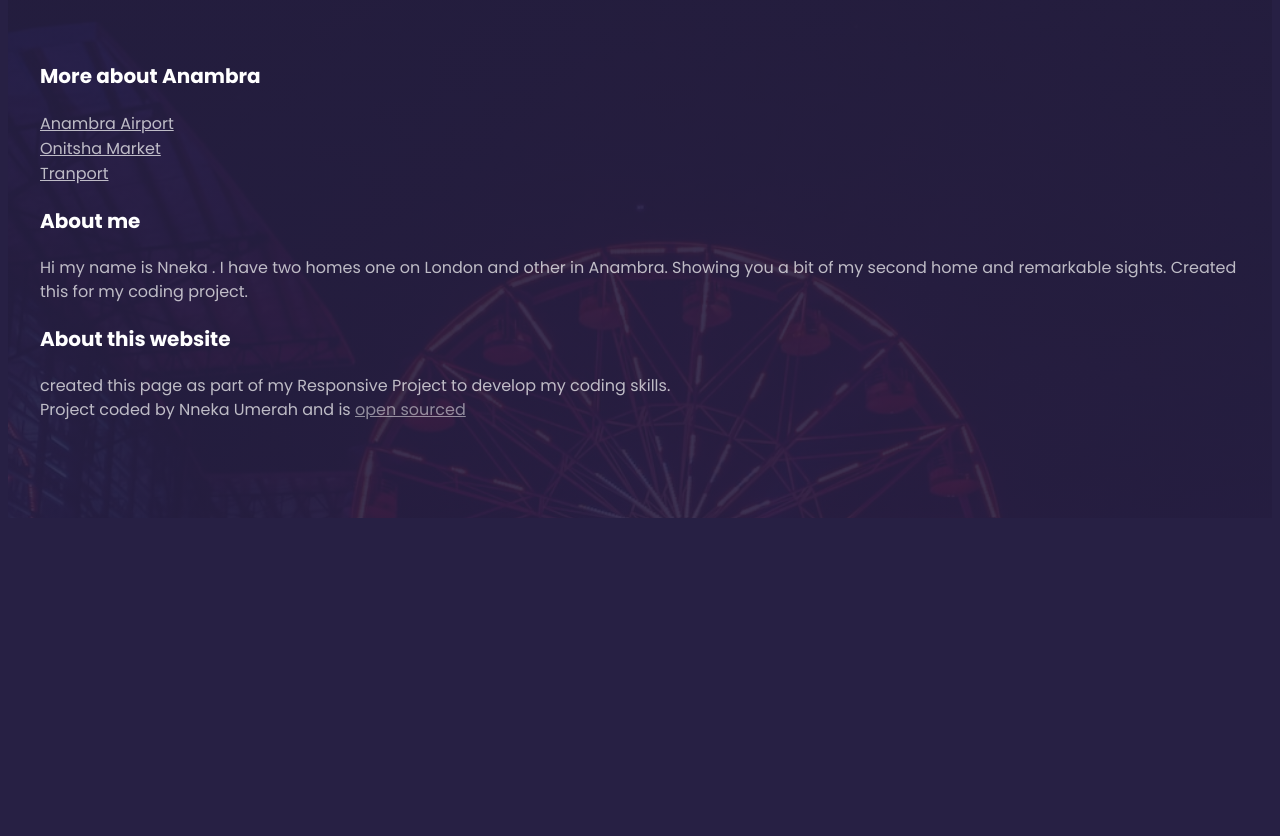
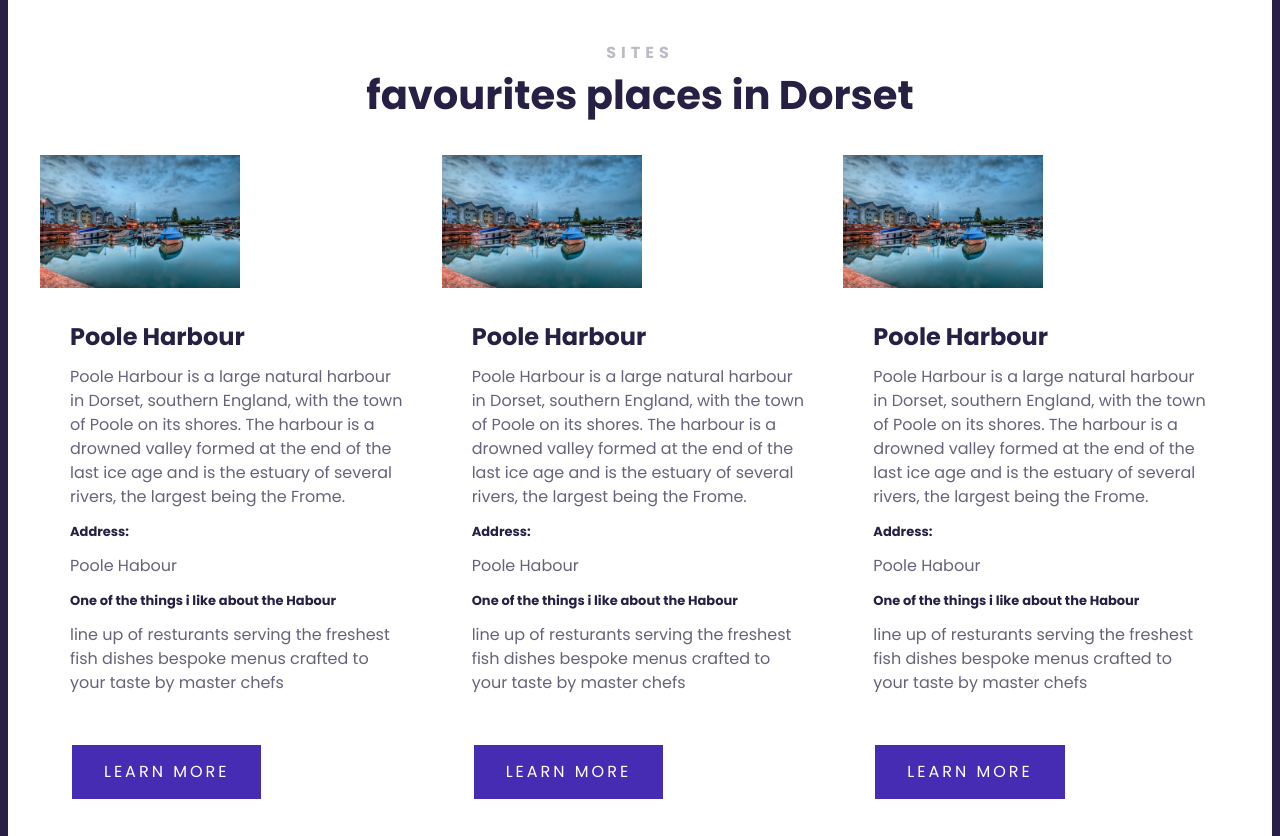
Before and after one commit to Cocreatorpattern/IJE, a plain HTML site: page index.html in a window 1280 px wide. Shown: the part 1620-2456 px from the top of the page. Before the commit the page ends 2146 px from the top, so only its background shows below. Drawn offline with Linux system fonts and the light colour scheme.

Commit message:
added card and main images

```diff
--- a/index.html
+++ b/index.html
@@ -50,6 +50,118 @@
             </p>
           </div>
         </section>
+        <section class="secondary">
+          <h2 class="text-center">sites</h2>
+          <h3 class="text-center">favourites places in Dorset</h3>
+
+          <div class="places">
+            <div class="card">
+              <div class="card-header">
+                <img
+                  src="image/Poole.jpg"
+                  alt=""
+                  width="200px"
+                  class="img-responsive"
+                />
+              </div>
+              <div class="card-body">
+                <h4>Poole Harbour</h4>
+                <p>
+                  Poole Harbour is a large natural harbour in Dorset, southern
+                  England, with the town of Poole on its shores. The harbour is
+                  a drowned valley formed at the end of the last ice age and is
+                  the estuary of several rivers, the largest being the Frome.
+                </p>
+                <h5>Address:</h5>
+                <p>Poole Habour</p>
+                <h5>One of the things i like about the Habour</h5>
+                <p>
+                  line up of resturants serving the freshest fish dishes bespoke
+                  menus crafted to your taste by master chefs
+                </p>
+              </div>
+              <div class="card-footer">
+                <a
+                  href="https://maps.app.goo.gl/RVg86wqdqyH5sorR9"
+                  class="btn"
+                  target="_blank"
+                >
+                  Learn more</a
+                >
+              </div>
+            </div>
+            <div class="card">
+              <div class="card-header">
+                <img
+                  src="image/Poole.jpg"
+                  alt=""
+                  width="200px"
+                  class="img-responsive"
+                />
+              </div>
+              <div class="card-body">
+                <h4>Poole Harbour</h4>
+                <p>
+                  Poole Harbour is a large natural harbour in Dorset, southern
+                  England, with the town of Poole on its shores. The harbour is
+                  a drowned valley formed at the end of the last ice age and is
+                  the estuary of several rivers, the largest being the Frome.
+                </p>
+                <h5>Address:</h5>
+                <p>Poole Habour</p>
+                <h5>One of the things i like about the Habour</h5>
+                <p>
+                  line up of resturants serving the freshest fish dishes bespoke
+                  menus crafted to your taste by master chefs
+                </p>
+              </div>
+              <div class="card-footer">
+                <a
+                  href="https://maps.app.goo.gl/RVg86wqdqyH5sorR9"
+                  class="btn"
+                  target="_blank"
+                >
+                  Learn more</a
+                >
+              </div>
+            </div>
+            <div class="card">
+              <div class="card-header">
+                <img
+                  src="image/Poole.jpg"
+                  alt=""
+                  width="200px"
+                  class="img-responsive"
+                />
+              </div>
+              <div class="card-body">
+                <h4>Poole Harbour</h4>
+                <p>
+                  Poole Harbour is a large natural harbour in Dorset, southern
+                  England, with the town of Poole on its shores. The harbour is
+                  a drowned valley formed at the end of the last ice age and is
+                  the estuary of several rivers, the largest being the Frome.
+                </p>
+                <h5>Address:</h5>
+                <p>Poole Habour</p>
+                <h5>One of the things i like about the Habour</h5>
+                <p>
+                  line up of resturants serving the freshest fish dishes bespoke
+                  menus crafted to your taste by master chefs
+                </p>
+              </div>
+              <div class="card-footer">
+                <a
+                  href="https://maps.app.goo.gl/RVg86wqdqyH5sorR9"
+                  class="btn"
+                  target="_blank"
+                >
+                  Learn more</a
+                >
+              </div>
+            </div>
+          </div>
+        </section>
       </main>
       <footer>
         <section class="boxes">
@@ -86,7 +198,7 @@
           <div>
             <h3>About me</h3>
             <p>
-              Hi my name is Nneka . I have two homes one on London and other in
+              Hi my name is Nneka . I have two homes one on London, other in
               Anambra. Showing you a bit of my second home and remarkable
               sights. Created this for my coding project.
             </p>
--- a/src/style.css
+++ b/src/style.css
@@ -7,6 +7,10 @@ body {
   max-width: 1400px;
   margin: 0 auto;
 }
+.text-center {
+  text-align: center;
+}
+
 .box {
   display: grid;
   grid-gap: 64px;
@@ -14,13 +18,45 @@ body {
 }
 .img-responsive {
   max-width: 100%;
+  text-align: center;
+  display: inline-block;
 }
 .boxes {
   grid-template-columns: 1fr 1fr;
 }
 
 .boxes {
+  display: grid;
   grid-template-columns: 1fr 2fr 2fr;
+}
+
+.places {
+  display: grid;
+  grid-template-columns: 1fr 1fr 1fr;
+  grid-gap: 5px;
+}
+.card {
+  background: white;
+  margin: 30px 0;
+}
+.card-body {
+  padding: 30px;
+}
+.card-footer {
+  padding: 0 30px 30px;
+}
+.btn {
+  display: inline-block;
+  color: white;
+  font-size: 16px;
+  line-height: 1.5;
+  text-align: center;
+  letter-spacing: 3px;
+  text-transform: uppercase;
+  padding: 15px 32px;
+  margin: 4px 2px;
+  background-color: #462cb3;
+  text-decoration: none;
 }
 
 section {
@@ -96,7 +132,21 @@ main h3 {
   color: #272044;
   margin: 0;
 }
+main h4 {
+  font-weight: 700;
+  font-size: 24px;
+  line-height: 1;
+  color: #272044;
+  margin: 0;
+}
 
+main h5 {
+  font-weight: 700;
+  font-size: 13px;
+  margin: 0;
+  line-height: 1;
+  color: #272044;
+}
 main p {
   font-style: normal;
   font-weight: 400;
```
Also changed, not shown: image/Christchurch.jpg (added), image/Poole.jpg (added), image/Portland.jpg (added).
